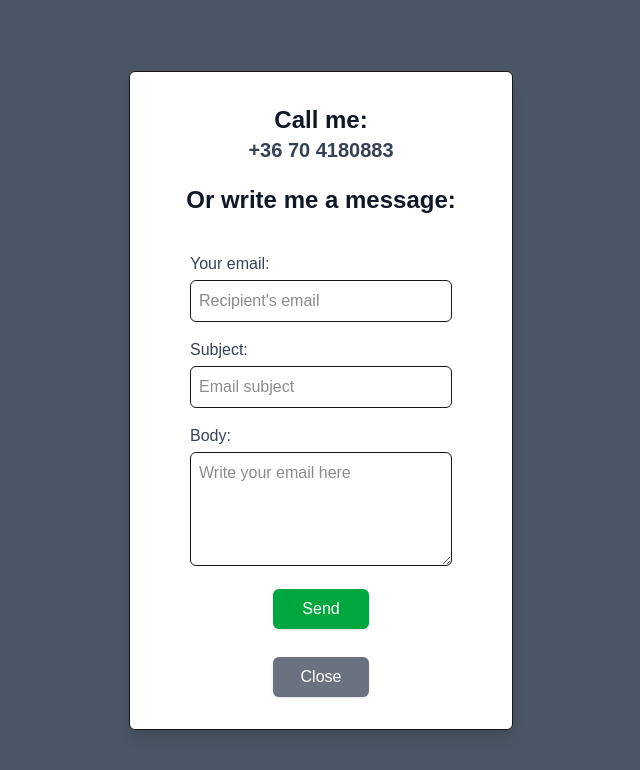
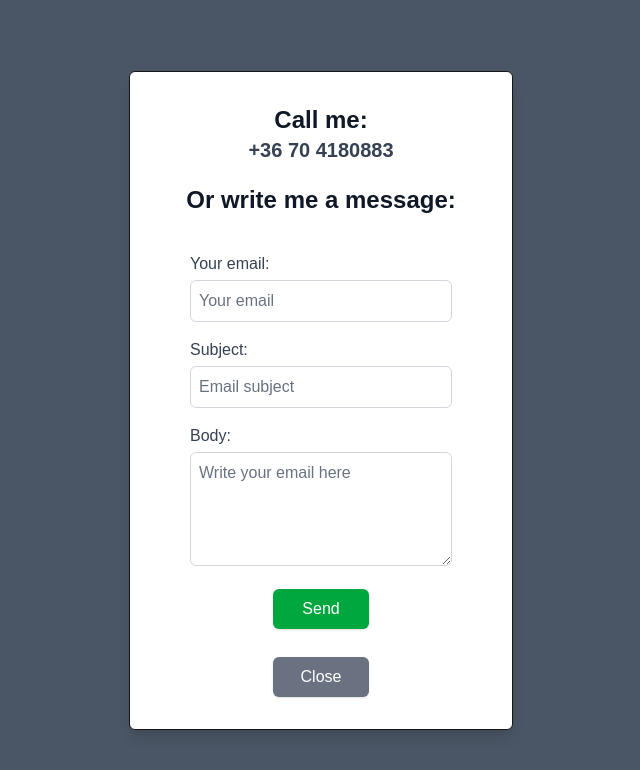
Before and after one commit to pacsinta/MyPage, a Next.js app: page / in a window 1280 px wide. Both pictures are taken after a click on the button "Notify me". Shown: the part 590-1360 px from the top of the page, without its empty margins (319-959 px from the left). Built offline with nearby package versions, Linux system fonts and the light colour scheme.

Commit message:
fix: enhance dark mode support in EmailWriter component

```diff
--- a/app/emailwriter.tsx
+++ b/app/emailwriter.tsx
@@ -39,42 +39,42 @@ export default function EmailWriter() {
     };
 
     const modal = showModal ? (
-        <div className="fixed inset-0 bg-gray-600 bg-opacity-50 overflow-y-auto h-full w-full flex items-center justify-center z-20">
-            <div className="p-8 border w-96 shadow-lg rounded-md bg-white">
+        <div className="fixed inset-0 bg-gray-600 bg-opacity-50 dark:bg-black dark:bg-opacity-60 overflow-y-auto h-full w-full flex items-center justify-center z-20">
+            <div className="p-8 border w-96 shadow-lg rounded-md bg-white dark:bg-gray-800 dark:border-gray-700">
                 <div className="space-y-4">
                     <div>
-                        <h3 className="text-2xl font-bold text-gray-900">Call me:</h3>
-                        <h3 className="text-xl font-bold text-gray-700">+36 70 4180883</h3>
+                        <h3 className="text-2xl font-bold text-gray-900 dark:text-gray-100">Call me:</h3>
+                        <h3 className="text-xl font-bold text-gray-700 dark:text-gray-300">+36 70 4180883</h3>
                     </div>
                 </div>
                 <div className="text-center">
-                    <h3 className="text-2xl font-bold text-gray-900 mt-5">Or write me a message:</h3>
+                    <h3 className="text-2xl font-bold text-gray-900 mt-5 dark:text-gray-100">Or write me a message:</h3>
                     <div className="mt-2 px-7 py-3">
                         <form className="mt-4" onSubmit={handleSubmit}>
                             <div className="mb-4">
-                                <label htmlFor="recipient" className="block text-left text-gray-700">
+                                <label htmlFor="email" className="block text-left text-gray-700 dark:text-gray-300">
                                     Your email:
                                 </label>
                                 <input
                                     type="email"
                                     id="email"
                                     name="email"
-                                    className="mt-1 p-2 w-full border rounded-md"
-                                    placeholder="Recipient's email"
+                                    className="mt-1 p-2 w-full border rounded-md bg-white text-gray-900 placeholder-gray-500 border-gray-300 focus:outline-none focus:ring-2 focus:ring-blue-300 dark:bg-gray-700 dark:text-gray-100 dark:placeholder-gray-400 dark:border-gray-600 dark:focus:ring-blue-500"
+                                    placeholder="Your email"
                                     value={email}
                                     onChange={(e) => setEmail(e.target.value)}
                                     required
                                 />
                             </div>
                             <div className="mb-4">
-                                <label htmlFor="subject" className="block text-left text-gray-700">
+                                <label htmlFor="subject" className="block text-left text-gray-700 dark:text-gray-300">
                                     Subject:
                                 </label>
                                 <input
                                     type="text"
                                     id="subject"
                                     name="subject"
-                                    className="mt-1 p-2 w-full border rounded-md"
+                                    className="mt-1 p-2 w-full border rounded-md bg-white text-gray-900 placeholder-gray-500 border-gray-300 focus:outline-none focus:ring-2 focus:ring-blue-300 dark:bg-gray-700 dark:text-gray-100 dark:placeholder-gray-400 dark:border-gray-600 dark:focus:ring-blue-500"
                                     placeholder="Email subject"
                                     value={subject}
                                     onChange={(e) => setSubject(e.target.value)}
@@ -82,13 +82,13 @@ export default function EmailWriter() {
                                 />
                             </div>
                             <div className="mb-4">
-                                <label htmlFor="body" className="block text-left text-gray-700">
+                                <label htmlFor="body" className="block text-left text-gray-700 dark:text-gray-300">
                                     Body:
                                 </label>
                                 <textarea
                                     id="body"
                                     name="body"
-                                    className="mt-1 p-2 w-full border rounded-md"
+                                    className="mt-1 p-2 w-full border rounded-md bg-white text-gray-900 placeholder-gray-500 border-gray-300 focus:outline-none focus:ring-2 focus:ring-blue-300 dark:bg-gray-700 dark:text-gray-100 dark:placeholder-gray-400 dark:border-gray-600 dark:focus:ring-blue-500"
                                     rows={4}
                                     placeholder="Write your email here"
                                     value={emailBody}
@@ -99,7 +99,7 @@ export default function EmailWriter() {
                             <div className="flex justify-center mt-4 w-full">
                                 <button
                                     type="submit"
-                                    className="w-24 px-4 py-2 bg-green-600 text-white text-base font-medium rounded-md shadow-sm hover:bg-green-800 focus:outline-none focus:ring-2 focus:ring-blue-300">
+                                    className="w-24 px-4 py-2 bg-green-600 text-white text-base font-medium rounded-md shadow-sm hover:bg-green-700 focus:outline-none focus:ring-2 focus:ring-blue-300 dark:bg-green-600 dark:hover:bg-green-700 dark:focus:ring-blue-500">
                                     Send
                                 </button>
                             </div>
@@ -107,7 +107,7 @@ export default function EmailWriter() {
                     </div>
                     <div className="flex justify-center mt-4 w-full">
                         <button
-                            className="w-24 px-4 py-2 bg-gray-500 text-white text-base font-medium rounded-md shadow-sm hover:bg-gray-700 focus:outline-none focus:ring-2 focus:ring-gray-300"
+                            className="w-24 px-4 py-2 bg-gray-500 text-white text-base font-medium rounded-md shadow-sm hover:bg-gray-700 focus:outline-none focus:ring-2 focus:ring-gray-300 dark:bg-gray-600 dark:hover:bg-gray-500 dark:focus:ring-gray-500"
                             onClick={() => setShowModal(false)}>
                             Close
                         </button>
@@ -121,7 +121,7 @@ export default function EmailWriter() {
         <div>
             <Toaster position="top-center" />
             <button
-                className="px-7 py-3 md:px-9 md:py-4 font-medium md:font-semibold bg-gray-700 text-gray-50 text-sm rounded-md hover:bg-gray-50 hover:text-gray-700 transition ease-linear duration-300"
+                className="px-7 py-3 md:px-9 md:py-4 font-medium md:font-semibold bg-gray-700 text-gray-50 text-sm rounded-md hover:bg-gray-50 hover:text-gray-700 transition ease-linear duration-300 dark:bg-gray-200 dark:text-gray-800 dark:hover:bg-gray-300 dark:hover:text-gray-900"
                 onClick={() => setShowModal(true)}>
                 Notify me
             </button>
```
